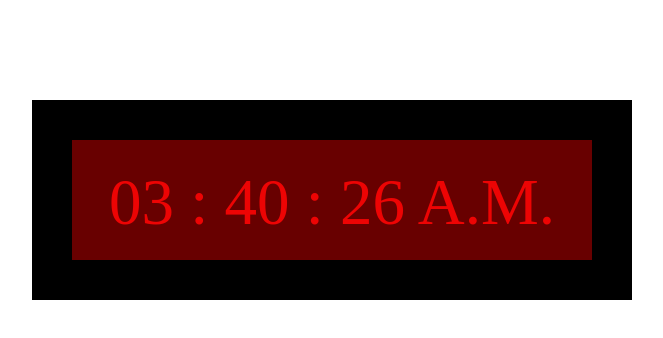
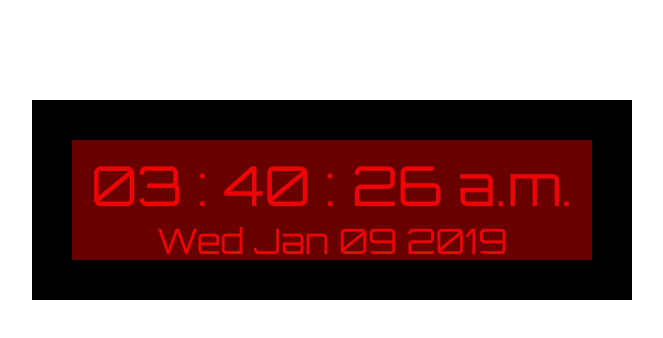
Before and after one commit to chrisharding88/digital_clock, a plain HTML site: page index.html in a window 1280 px wide. Shown: the whole page, without its empty margins (308-971 px from the left). Drawn offline with nearby package versions, Linux system fonts and the light colour scheme.

Commit message:
digital clock update

```diff
--- a/index.html
+++ b/index.html
@@ -6,6 +6,7 @@
 		<title>Digital Clock</title>
 		<link rel="stylesheet" href="stylesheets/reset.css">
 		<link rel="stylesheet" href="stylesheets/main.css">
+		<link href="https://fonts.googleapis.com/css?family=Orbitron" rel="stylesheet">
 		<script src="https://ajax.googleapis.com/ajax/libs/jquery/3.1.0/jquery.min.js"></script>
 		<script src="js/main.js"></script>
 	</head>
@@ -13,10 +14,18 @@
 		<div class ="main">
 			<div class="clock">
 				<span id="hour"></span>
+				<span class="colon">:</span>
 				<span id="min"></span>
+				<span class="colon">:</span>
 				<span id="secs"></span>
 				<span id="aMPM"></span>
+				<div id="date"></div>
 			</div>
+
+
+
+
+
 		</div>
 
 
--- a/js/main.js
+++ b/js/main.js
@@ -9,14 +9,15 @@ function clock() {
 	var mins = fullDate.getMinutes();
 	var secs = fullDate.getSeconds();
 	var aMPM = '';
+	var date = fullDate;
 
 	if (hours === 0){
 		hours = 12;
 	} else if (hours > 12){
-		aMPM = 'P.M';
+		aMPM = 'p.m';
 		hours = hours - 12;
 	}else if (hours <= 12){
-		aMPM = 'A.M.';
+		aMPM = 'a.m.';
 	}
 
 	if (hours < 10){
@@ -32,16 +33,22 @@ function clock() {
 	}
 
 	document.getElementById('hour').innerHTML = hours;
-	document.getElementById('min').innerHTML = ": " + mins;
-	document.getElementById('secs').innerHTML = ": " + secs;
+	document.getElementById('min').innerHTML =  mins;
+	document.getElementById('secs').innerHTML = secs;
 	document.getElementById('aMPM').innerHTML = aMPM;
+	document.getElementById('date').innerHTML = date.toDateString();
 
 
 }
 
 setInterval(clock,100);
 
+function blinker(){
+	$('.colon').fadeOut(500);
+	$('.colon').fadeIn(500);
+}
 
+setInterval(blinker,1000);
 
 
 
--- a/stylesheets/main.css
+++ b/stylesheets/main.css
@@ -3,7 +3,6 @@
 	margin: 0;
 	box-sizing: border-box;
 }
-
 
 
 .main{
@@ -15,11 +14,23 @@
 	padding: 40px;
 }
 
+#colon{
+	animation: blink 2s infinite;
+}
+
 .clock{
 	background: rgb(104,0,0);
 	color:#ed0404;
 	text-align: center;
-	font-size: 65px;
+	font-size: 55px;
+	font-family: 'Orbitron', sans-serif;
 	height:100%;
-	padding-top:25px;
+	padding-top:10px;
 }
+
+#date{
+	color:#ed0404;
+	text-align: center;
+	font-size: 35px;
+	font-family: 'Orbitron', sans-serif;
+}
```
